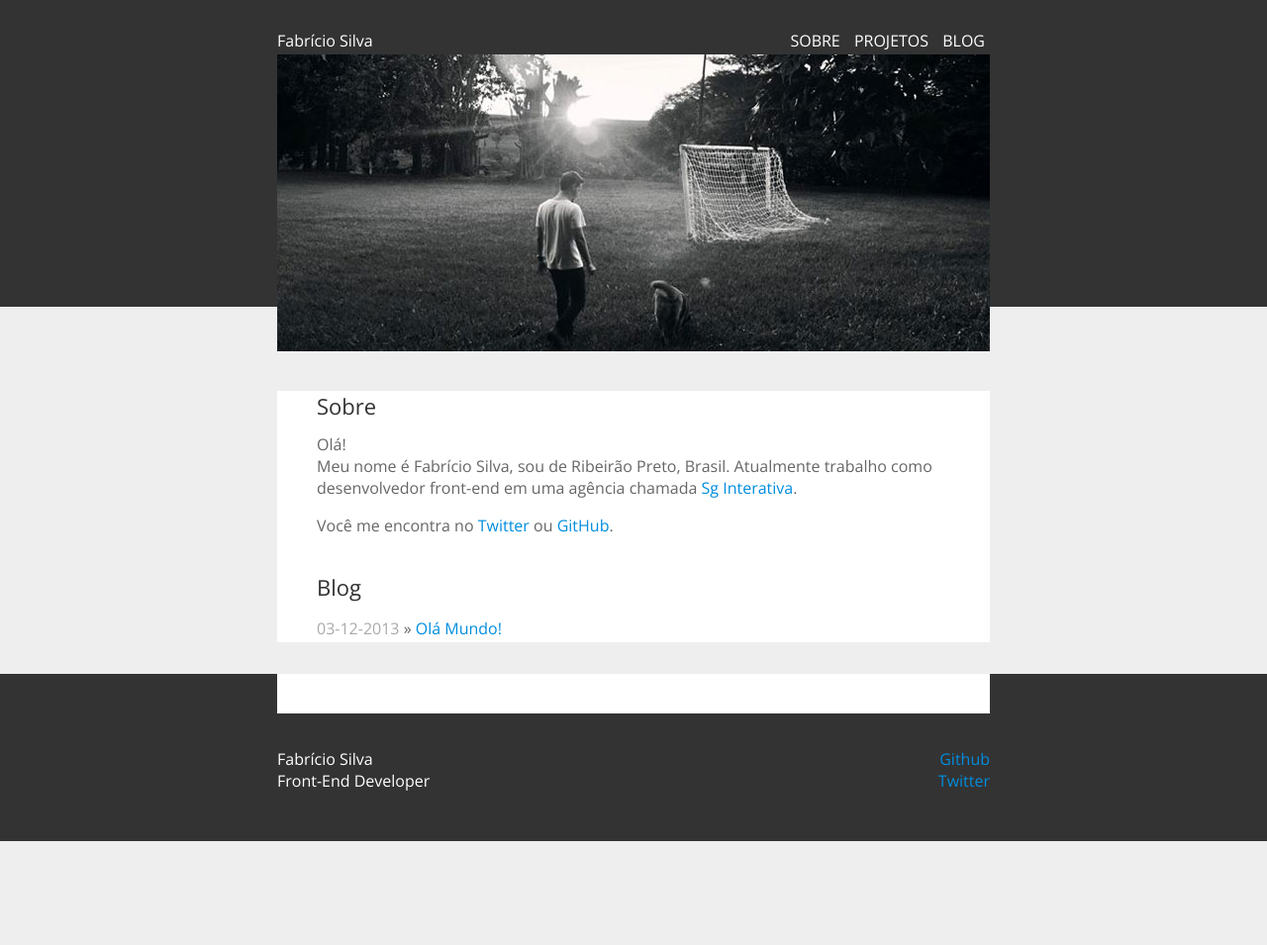
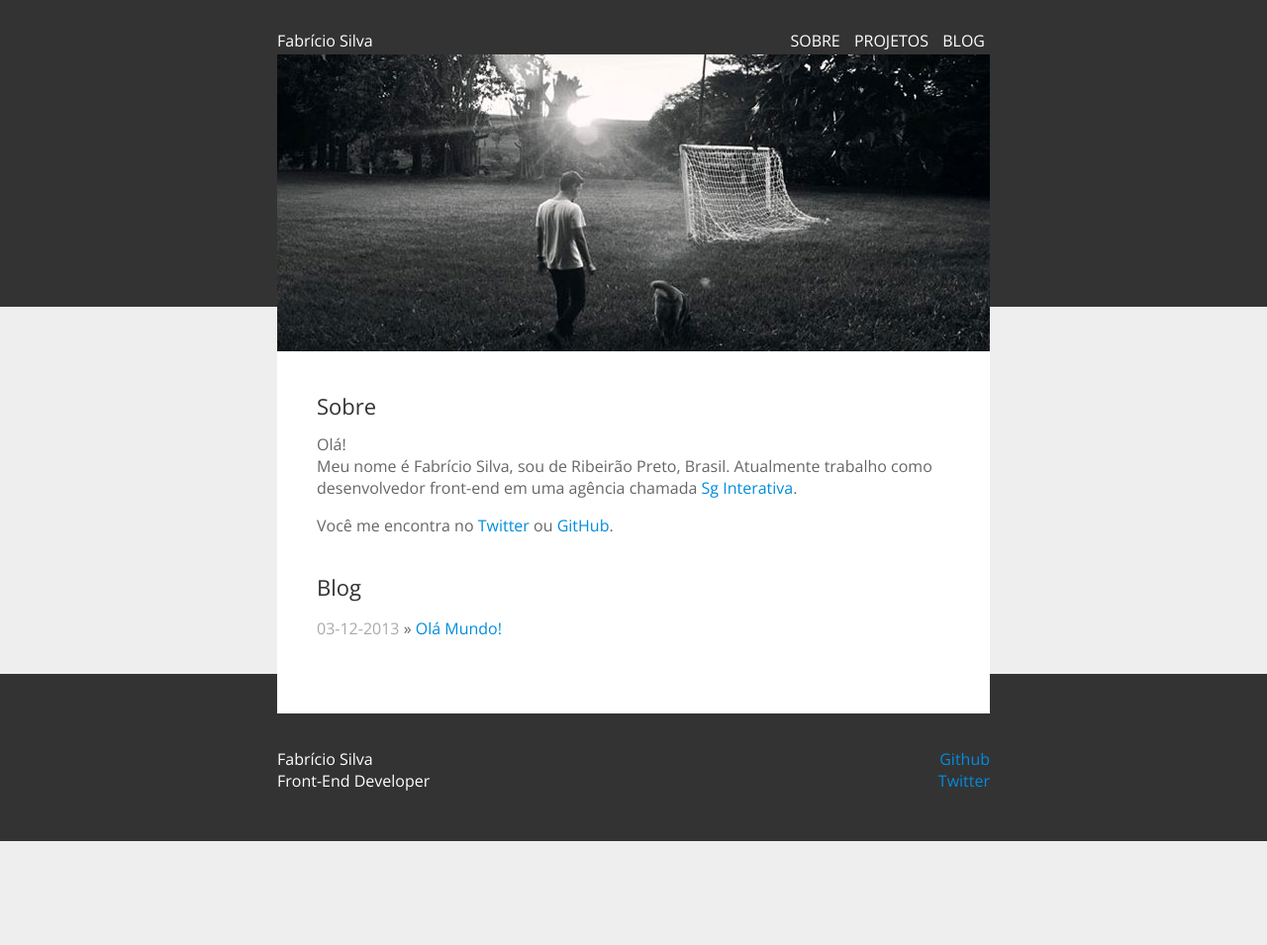
Before and after one commit to fabriciofmsilva/fabriciofmsilva.github.io, a Jekyll site: the page built from index.html, in a window 1280 px wide. Shown: the whole page at 99% size. Built offline with Jekyll 4.4.1, drawn with Linux system fonts in a browser that asks for light colours; nearby versions of some CDN libraries; before the commit the page ends 900 px from its top, so only the background shows below that.

Commit message:
Edit Style

```diff
--- a/_layouts/post.html
+++ b/_layouts/post.html
@@ -7,7 +7,7 @@
 {% else %}
 <img src="{{ site.url }}/img/fabricio-silva.jpg" alt="Fabrício Silva - Desenvolvedor Front-End, HTML, CSS e JavaScript" class="box-img">
 {% endif %}
-<div class="entry">
+<div class="entry clearfix">
 <header class="post-header">
 <h1 itemprop="name">{{ page.title }}</h1>
 <p class="meta"><span itemprop="datePublished">{{ page.date | date: "%d-%M-%Y" }}</span></p>
--- a/css/main.css
+++ b/css/main.css
@@ -85,6 +85,7 @@ ul.posts li {
 	padding-top: 30px;
 	position: absolute;
 	width: 100%;
+	top: 0;
 }
 .title {
 	float: left;
@@ -156,7 +157,8 @@ ul.posts li {
 	max-width: 720px;
 }
 .home, .page, .post {
-	padding: 55px 0 0;
+	background: #FFF;
+	margin-top: 55px;
 }
 .entry {
 	background: #FFF;
--- a/index.html
+++ b/index.html
@@ -11,7 +11,7 @@ canonical: http://www.fabriciofmsilva.com.br/
 	{% else %}
 	<img src="{{ site.url }}/img/fabricio-silva.jpg" alt="Fabrício Silva - Desenvolvedor Front-End, HTML, CSS e JavaScript" class="box-img">
 	{% endif %}
-<div class="entry">
+<div class="entry clearfix">
 	<h2>Sobre</h2>
 	<p itemscope itemtype="http://schema.org/Person">Olá!<br>
 	Meu nome é <span itemprop="name">Fabrício Silva</span>, sou de <span itemprop="address" itemscope itemtype="http://schema.org/PostalAddress"><span itemprop="addressLocality">Ribeirão Preto</span>, <span itemprop="addressCountry">Brasil</span></span>. Atualmente trabalho como <span itemprop="jobTitle">desenvolvedor front-end</span> em uma agência chamada <a href="http://www.sgec.com.br/" itemprop="worksFor">Sg Interativa</a>.
```
